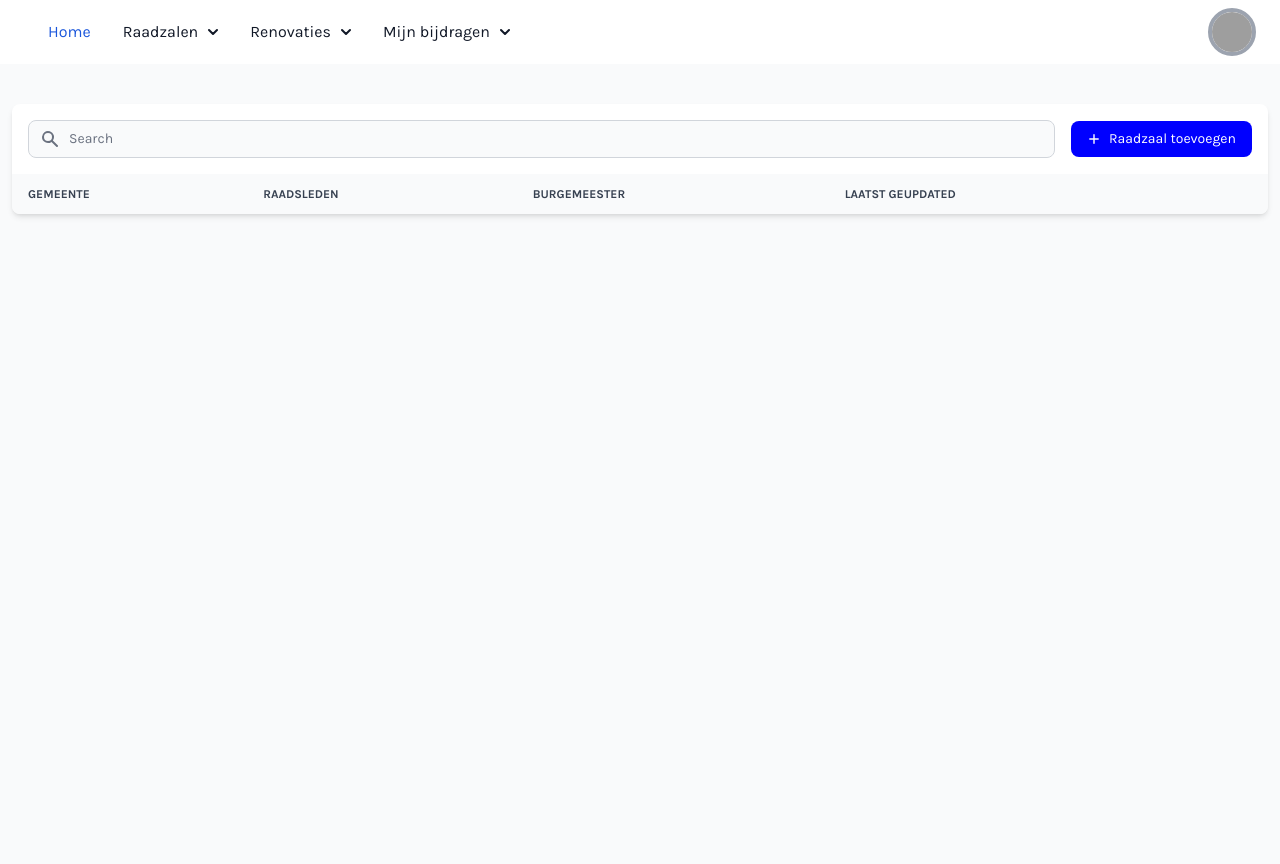
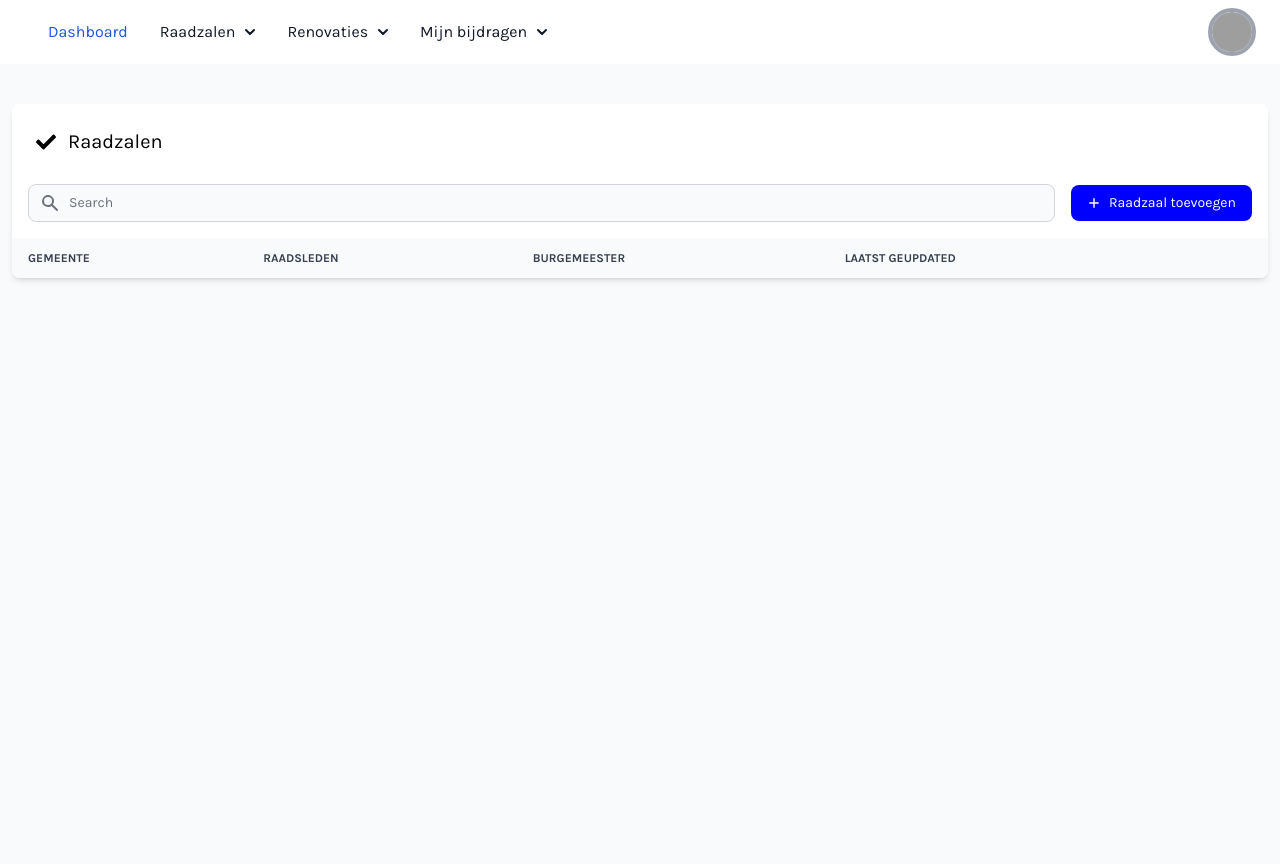
Before and after one commit to tobycoder/raadwiki, a Flask app: page /zalen/ in a window 1280 px wide. Run offline with Flask 3, Linux system fonts and the light colour scheme; the visitor is signed in with stand-in values (Sample User, id 1); data that the repository does not hold is empty; some libraries are stand-ins or nearby versions; grey boxes are pictures that could not be loaded.

Commit message:
Changed navbar

```diff
--- a/app/templates/base.html
+++ b/app/templates/base.html
@@ -29,7 +29,7 @@
             <div class="w-1/2 px-6" id="navbar-default">
                       <ul class="font-medium flex flex-col p-4 md:p-0 mt-4 border border-gray-100 rounded-lg bg-gray-50 md:flex-row md:space-x-8 md:mt-0 md:border-0 md:bg-white dark:bg-gray-800 md:dark:bg-gray-900 dark:border-gray-700">
                         <li>
-                          <a href="{{ url_for('dashboard.index') }}" class="block py-2 pl-3 pr-4 text-white bg-blue-700 rounded md:bg-transparent md:text-blue-700 md:p-0 dark:text-white md:dark:text-blue-500" aria-current="page">Home</a>
+                          <a href="{{ url_for('dashboard.index') }}" class="block py-2 pl-3 pr-4 text-white bg-blue-700 rounded md:bg-transparent md:text-blue-700 md:p-0 dark:text-white">Dashboard</a>
                         </li>
                         <li>
                             <button id="dropdownNavbarLink" data-dropdown-toggle="dropdownNavbar" class="flex items-center justify-between w-full py-2 pl-3 pr-4 text-gray-900 rounded hover:bg-gray-100 md:hover:bg-transparent md:border-0 md:hover:text-blue-700 md:p-0 md:w-auto dark:text-white md:dark:hover:text-blue-500 dark:focus:text-white dark:border-gray-700 dark:hover:bg-gray-700 md:dark:hover:bg-transparent">
--- a/app/templates/renovaties/index.html
+++ b/app/templates/renovaties/index.html
@@ -7,11 +7,9 @@
     <div class="mx-auto max-w-screen-xl">
         <!-- Start coding here -->
         <div class="bg-white dark:bg-gray-800 relative shadow-md sm:rounded-lg overflow-hidden">
-            {% if personal %}
             <p class="text-xl pb-3 flex items-center p-6">
-                <i class="fas fa-check mr-3"></i> Jouw renovaties:
+                <i class="fas fa-check mr-3"></i> {% if personal %}Jouw renovaties: {% else %} Renovaties {% endif %}
             </p>
-            {% endif %}
             <div class="flex flex-col md:flex-row items-center justify-between space-y-3 md:space-y-0 md:space-x-4 p-4">
                 <div class="w-full md:w-1/2">
                     <form class="flex items-center">
--- a/app/templates/zalen/index.html
+++ b/app/templates/zalen/index.html
@@ -7,11 +7,9 @@
     <div class="mx-auto max-w-screen-xl">
         <!-- Start coding here -->
         <div class="bg-white dark:bg-gray-800 relative shadow-md sm:rounded-lg overflow-hidden">
-            {% if personal %}
             <p class="text-xl pb-3 flex items-center p-6">
-                <i class="fas fa-check mr-3"></i> Jouw raadzalen:
+                <i class="fas fa-check mr-3"></i> {% if personal %}Jouw raadzalen: {% else %} Raadzalen {% endif %}
             </p>
-            {% endif %}
             <div class="flex flex-col md:flex-row items-center justify-between space-y-3 md:space-y-0 md:space-x-4 p-4">
                 <div class="w-full md:w-1/2">
                     <form class="flex items-center">
--- a/app/zalen/routes.py
+++ b/app/zalen/routes.py
@@ -94,6 +94,8 @@ def edit_afbeelding(id):
 def delete_raadzaal(id):
     delete_gegevens = raadzalen.document(id).delete()
     delete_afbeeldingen = raadzalen_afbeeldingen.where('rz_referentie', '==', '/raadzalen/' + id).get()
+    for x in delete_afbeeldingen:
+        raadzalen_afbeeldingen.document(x.id).delete()
     return redirect(url_for('zalen.index'))
 
 @bp.route('/search/<keyword>', methods=['POST', 'GET'])
```
